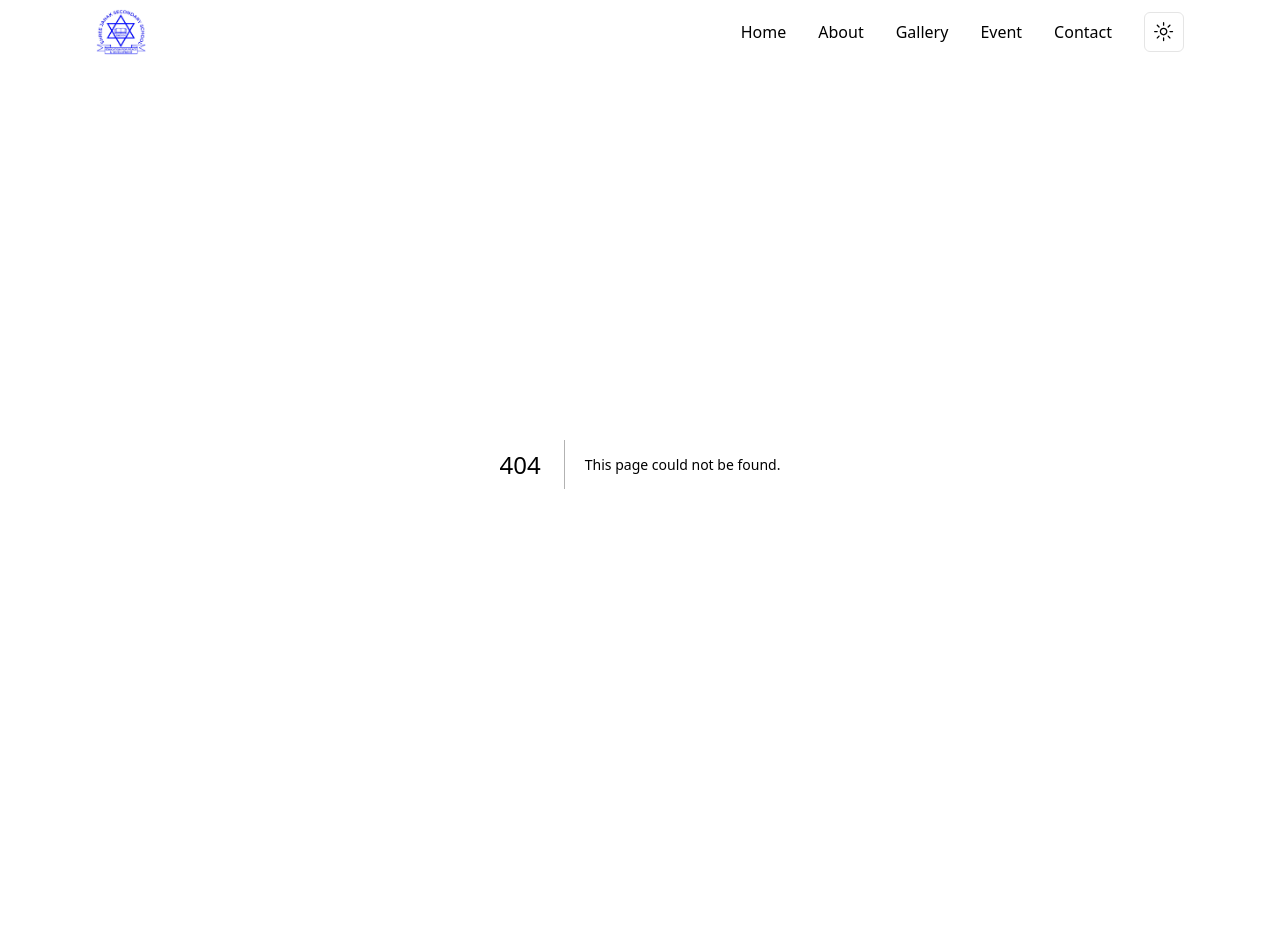
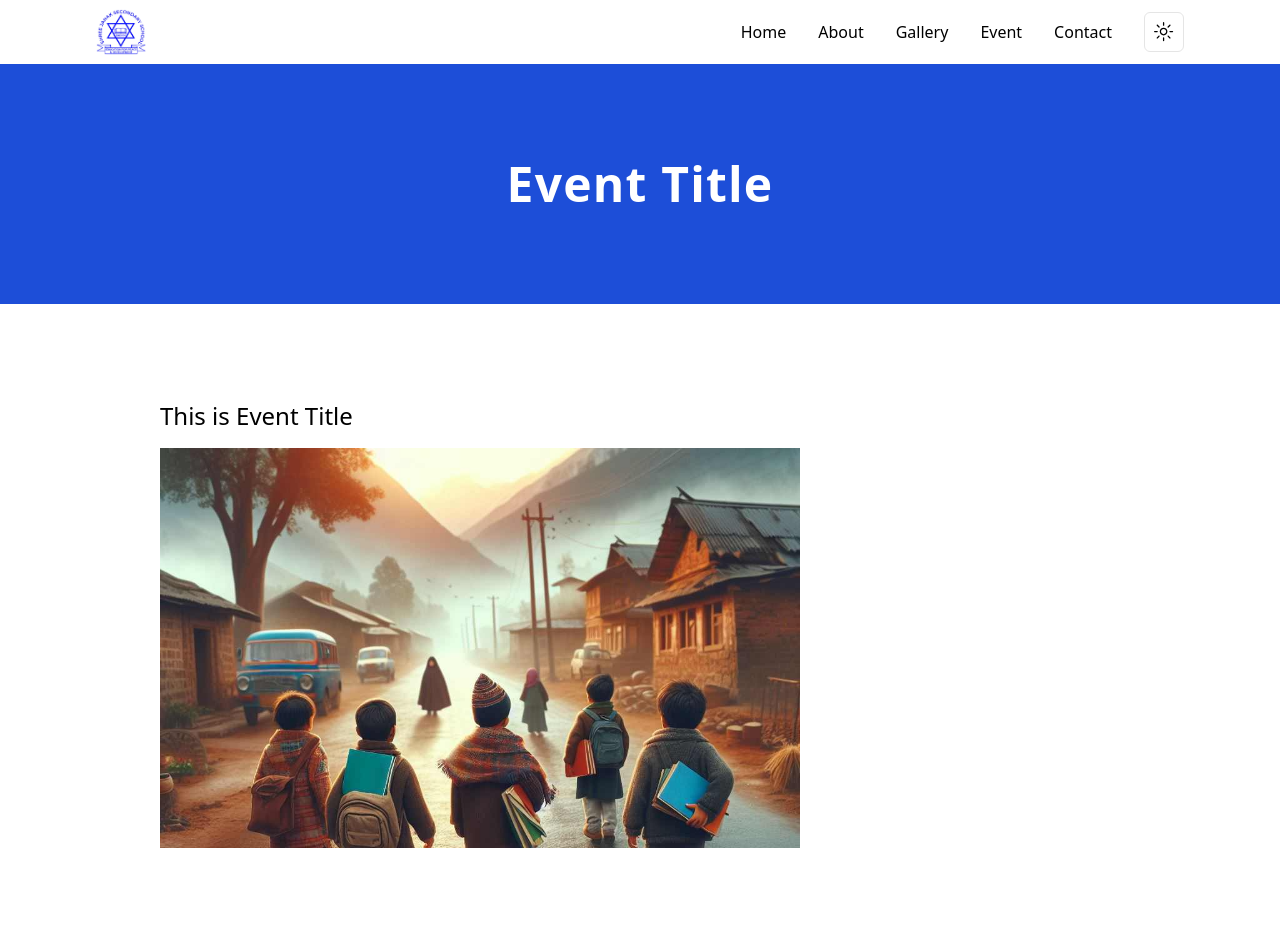
Before and after one commit to rajinsakha/School-Website, a Next.js app: page /event/1 in a window 1280 px wide. Before the commit this address had no page. Shown: the top 952 px of the page. Built offline with nearby package versions, Linux system fonts and the light colour scheme.

Commit message:
single-event-section

```diff
--- /dev/null
+++ b/app/event/[id]/page.tsx
@@ -0,0 +1,31 @@
+import Image from "next/image";
+import React from "react";
+
+const Page = () => {
+  return (
+    <section>
+      <div className="padding bg-blue-700 flex items-center justify-center">
+        <h1 className="text-white font-bold text-5xl tracking-wide">
+          Event Title
+        </h1>
+      </div>
+
+      <div className="px-8 sm:px-16 md:px-32 lg:px-40 padding-y ">
+        <div className="flex flex-col gap-4">
+          <h3 className="text-left text-2xl">This is Event Title</h3>
+          <Image
+            src="/Hero.jpeg"
+            alt="Single Event"
+            width={0}
+            height={0}
+            sizes="100vw"
+            className="w-full h-[50vh] md:w-[70vw] lg:w-[50vw] object-cover object-center"
+          />
+          <p></p>
+        </div>
+      </div>
+    </section>
+  );
+};
+
+export default Page;
--- a/app/globals.css
+++ b/app/globals.css
@@ -20,6 +20,10 @@
 
 .line {
   background: rgba(229, 229, 229, 0.4);
+}
+
+.blogItem{
+  box-shadow: rgba(0, 0, 0, 0.24) 0px 3px 8px;
 }
 
 @layer utilities {
--- a/components/ui/blogCard.tsx
+++ b/components/ui/blogCard.tsx
@@ -1,21 +1,40 @@
-import Image from 'next/image'
-import Link from 'next/link'
-import React from 'react'
+import Image from "next/image";
+import Link from "next/link";
+import React from "react";
 
 const BlogCard = () => {
   return (
-    <div className='flex flex-col gap-4 p-4 bg-white hover:box-shadow'>
+    <div className="flex flex-col gap-4 p-4 bg-white hover:shadow-xl hover:transition-all hover:cursor-pointer">
+      <Image
+        src="/Hero.jpeg"
+        alt="Event Image"
+        width={0}
+        height={0}
+        sizes="100vw"
+        style={{
+          width: "100%",
+          height: "200px",
+          objectFit: "cover",
+          objectPosition: "center",
+        }}
+      />
 
-        <Image src="/Hero.jpeg" alt='Event Image' width={0} height={0} sizes='100vw' style={{width:'100%', height:'200px', objectFit:'cover', objectPosition:'center'}} />
+      <div className="flex flex-col gap-2 text-black">
+        <p>21st Nov, 2023</p>
+        <h3 className="font-semibold text-xl">Blog Title</h3>
+        <p className="text-sm">
+          Description in Short. Needs to Be Splitted so that it does not exceed
+          the length of the card. Will focus on that.
+        </p>
+      </div>
+      <Link
+        href="#"
+        className=" flex items-center text-blue-500 hover:text-orange-600"
+      >
+        Read more<span className="text-2xl ml-1">&#8594;</span>
+      </Link>
+    </div>
+  );
+};
 
-       <div className='flex flex-col gap-2 text-black'  >
-        <p>21st Nov, 2023</p>
-        <h3 className='font-semibold text-xl'>Blog Title</h3>
-        <p className='text-sm'>Description in Short. Needs to Be Splitted so that it does not exceed the length of the card. Will focus on that.</p>
-       </div>
-       <Link href="#" className=' flex items-center text-blue-500 hover:text-orange-600'>Read more<span className='text-2xl ml-1'>&#8594;</span></Link>
-    </div>
-  )
-}
-
-export default BlogCard
+export default BlogCard;
```
